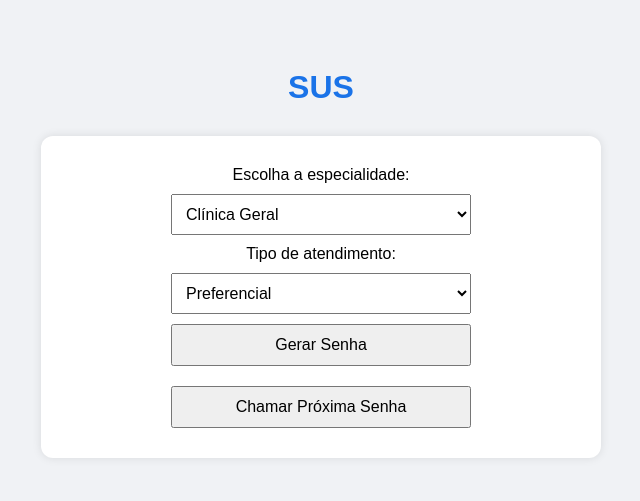
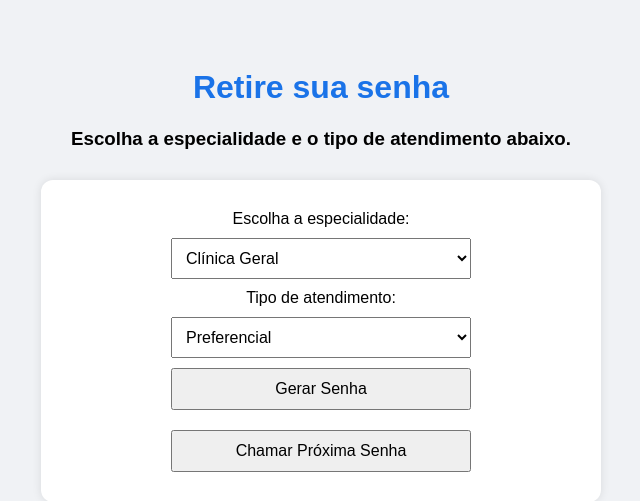
Before and after one commit to SofiaPrado0/fila-sus, a Flask app: page / in a window 1280 px wide. Shown: the top 501 px of the page, without its empty margins (319-959 px from the left). Run offline with Flask 3, Linux system fonts and the light colour scheme.

Commit message:
ajeitando monitor

```diff
--- a/app.py
+++ b/app.py
@@ -11,7 +11,7 @@
 instance_path.mkdir(exist_ok=True)
 db_path = instance_path / "senhas.db"
 
-app.config['SQLALCHEMY_DATABASE_URI'] = f'sqlite:///{db_path}'
+app.config['SQLALCHEMY_DATABASE_URI'] = 'sqlite:///:memory:'
 app.config['SQLALCHEMY_TRACK_MODIFICATIONS'] = False
 
 db.init_app(app)
@@ -70,7 +70,7 @@
     try:
         ultimas = (Senha.query
                    .filter(Senha.status == 'chamada')
-                   .order_by(Senha.hora_chamada.desc())
+                   .order_by(Senha.tipo.desc(), Senha.hora_chamada.desc())
                    .limit(10)
                    .all())
         return render_template("monitor.html", senhas=ultimas)
--- a/templates/index.html
+++ b/templates/index.html
@@ -70,7 +70,8 @@
 </head>
 <body>
 
-    <h1>SUS</h1>
+  <h1>Retire sua senha</h1>
+<h3>Escolha a especialidade e o tipo de atendimento abaixo.</h3>
 
     <div class="painel">
         {% if senha %}
```
